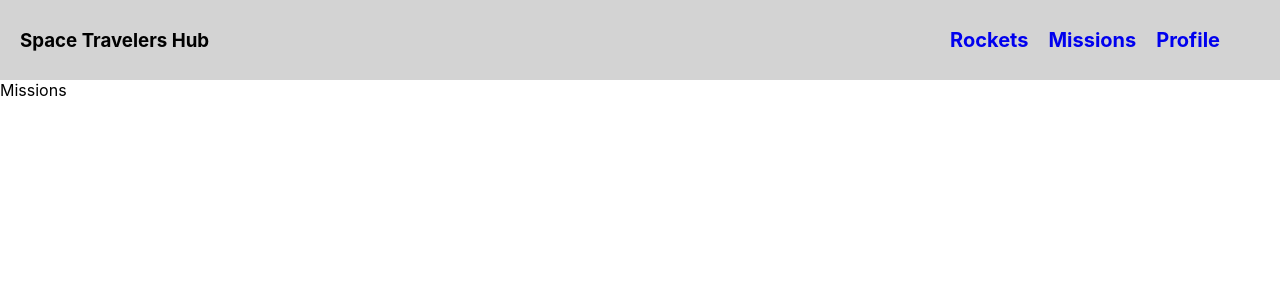
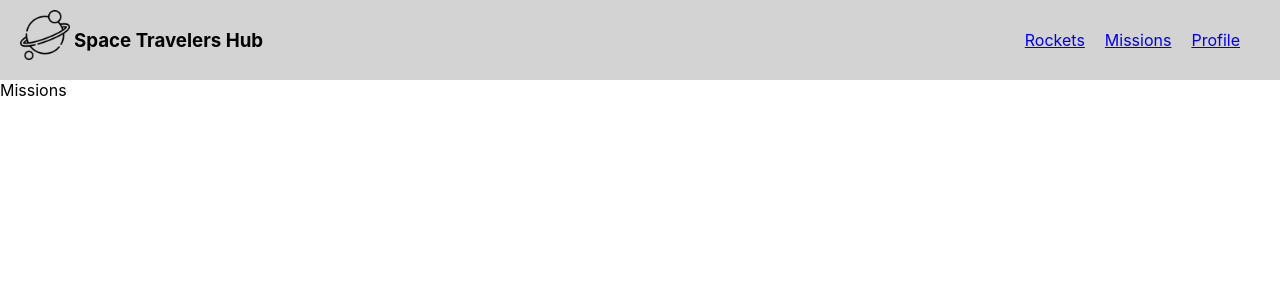
Before and after one commit to nilab-khwaja/space-travelers-hub, a React (Create React App) app: page /missions in a window 1280 px wide. Shown: the top 300 px of the page. Built offline with nearby package versions, Linux system fonts and the light colour scheme.

Commit message:
add logo

```diff
--- a/src/App.css
+++ b/src/App.css
@@ -1,12 +1,16 @@
 .navbar {
     background-color: lightgray; /* Background color for the navbar */
     display: flex;
+    justify-content: space-between;
     align-items: center;
-    justify-content: space-between;
     padding: 10px 20px; /* Add padding for better spacing */
     color: black;
   }
-
+.logo{
+    display: flex;
+    gap:4px;
+    align-content: baseline;
+}
   .navbar ul {
     list-style-type: none; /* Remove bullet points from the list */
     margin: 0;
@@ -18,15 +22,3 @@
   .navbar li {
     margin-right: 20px; /* Add margin between list items */
   }
-
-  .navbar a {
-    text-decoration: none;
-    font-weight: bold;
-    transition: color 0.3s; /* Add a smooth color transition on hover */
-    font-size: 20px;
-  }
-
-  .navbar a:hover {
-    color: #f60; /* Change color on hover */
-    text-decoration: underline;
-  }
--- a/src/components/Missions.jsx
+++ b/src/components/Missions.jsx
@@ -2,7 +2,9 @@ import React from 'react'
 
 function Missions() {
   return (
-    <div>Missions</div>
+    <div>
+      Missions
+    </div>
   )
 }
 
--- a/src/components/Navbar.jsx
+++ b/src/components/Navbar.jsx
@@ -1,11 +1,14 @@
 import React from 'react';
 import { NavLink} from 'react-router-dom';
-
+import Applogo from './planet.png'
 function Navbar() {
   return (
     <div className="navbar">
+        <div className='logo'>
+        <img src={Applogo} alt='Logo' width={50} height={50}/>
       <h3>Space Travelers Hub</h3>
-      <nav className="navbar">
+        </div>
+      <nav>
         <ul>
           <li>
             <NavLink to="/">Rockets</NavLink>
```
Also changed, not shown: src/components/planet.png (renamed from src/planet.png).
